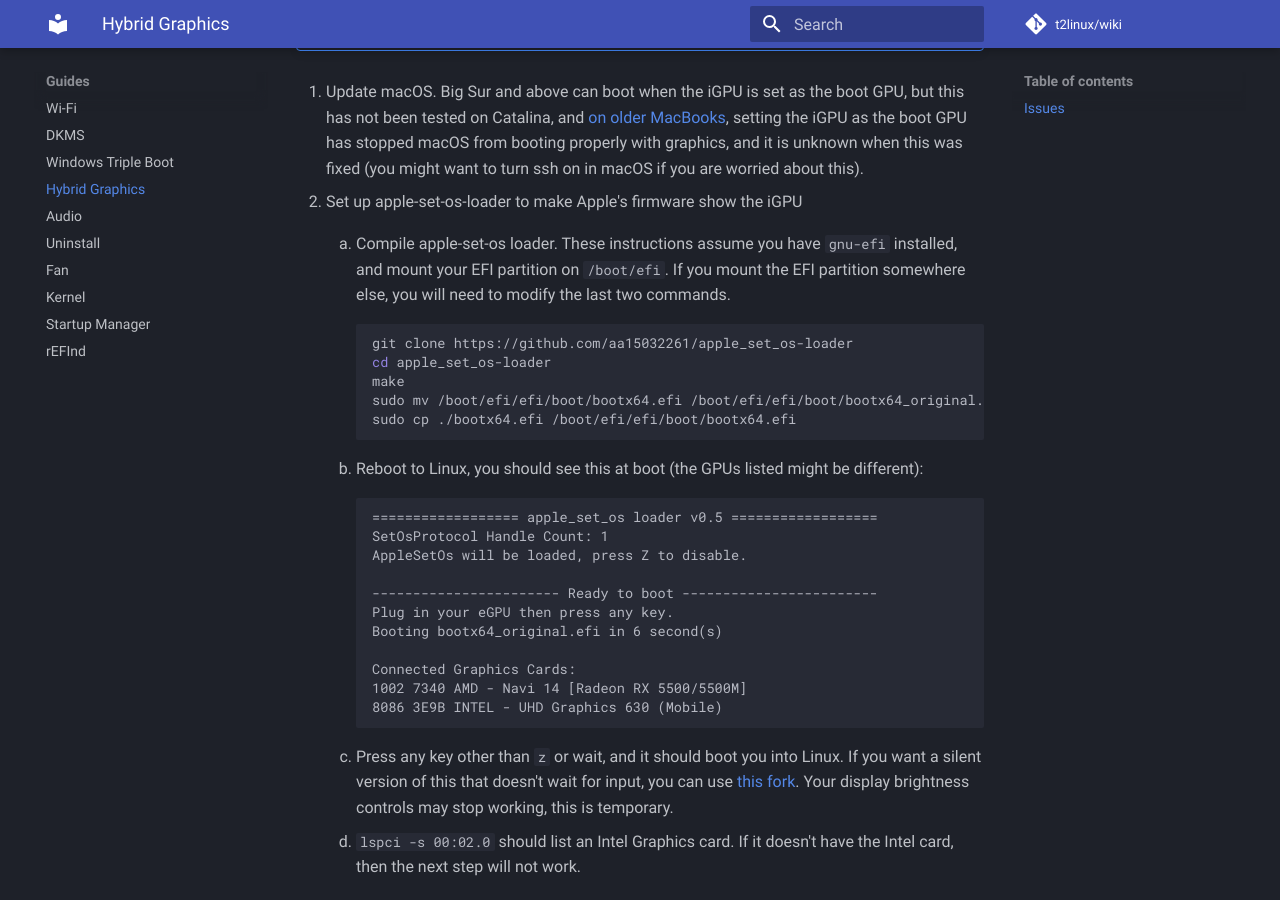
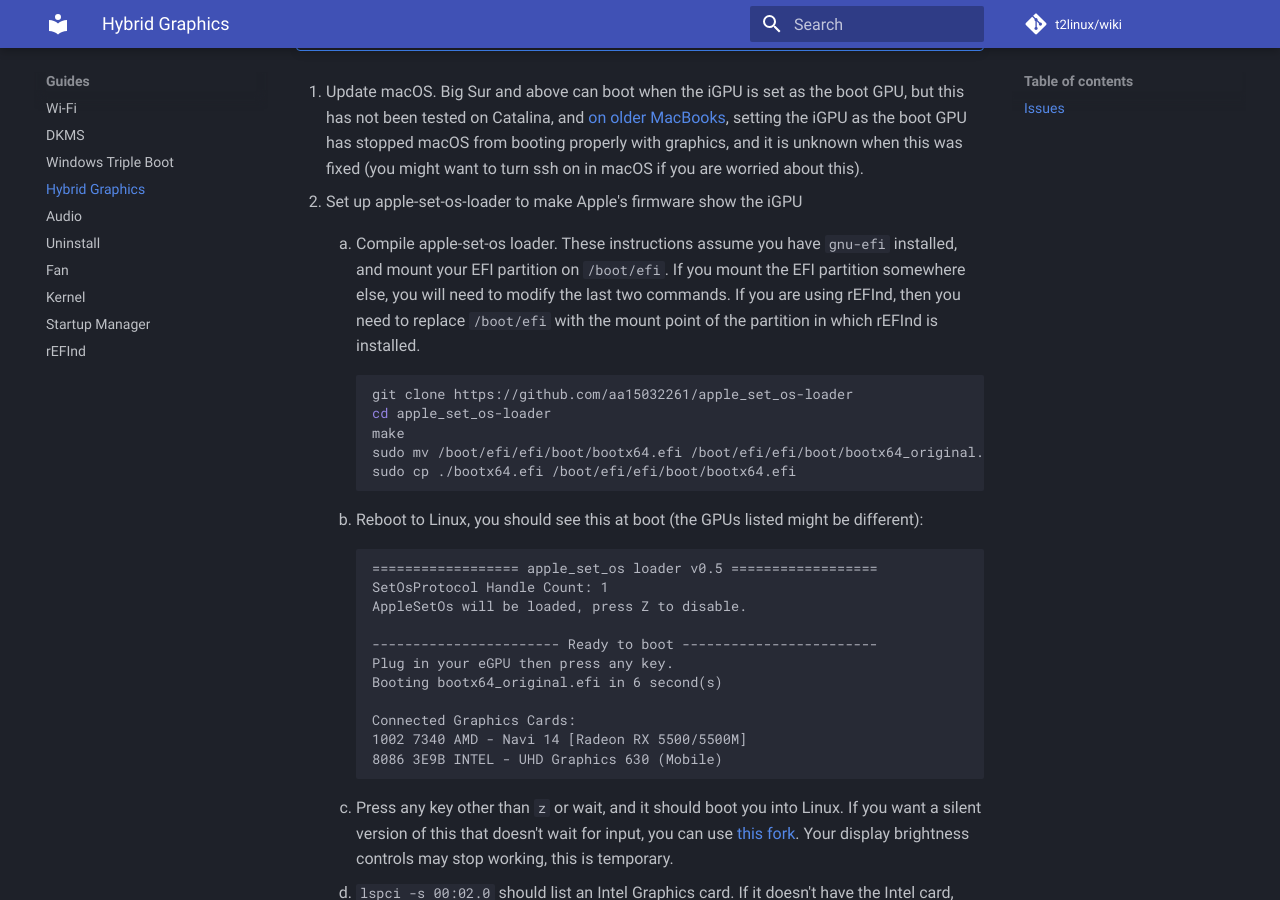
Before and after one commit to t2linux/wiki, an MkDocs documentation site: the page built from docs/guides/hybrid-graphics.md, in a window 1280 px wide and 900 px high, scrolled down 1008 px. Built offline with MkDocs 1.6.1 and Material for MkDocs 9.7.7, drawn with Linux system fonts in a browser that asks for light colours; comment, search, counter and statistics services are not loaded.

Commit message:
Hybrid graphics: Mention using mount point of rEFInd partition for os set

````diff
--- a/docs/guides/hybrid-graphics.md
+++ b/docs/guides/hybrid-graphics.md
@@ -19,7 +19,7 @@ This has been tested on the MacBookPro16,1 and the MacBookPro15,1. The 15,3 and
 
 2.  Set up apple-set-os-loader to make Apple's firmware show the iGPU
 
-    1.  Compile apple-set-os loader. These instructions assume you have `gnu-efi` installed, and mount your EFI partition on `/boot/efi`. If you mount the EFI partition somewhere else, you will need to modify the last two commands.
+    1.  Compile apple-set-os loader. These instructions assume you have `gnu-efi` installed, and mount your EFI partition on `/boot/efi`. If you mount the EFI partition somewhere else, you will need to modify the last two commands. If you are using rEFInd, then you need to replace `/boot/efi` with the mount point of the partition in which rEFInd is installed.
 
         ```sh
         git clone https://github.com/aa15032261/apple_set_os-loader
````
